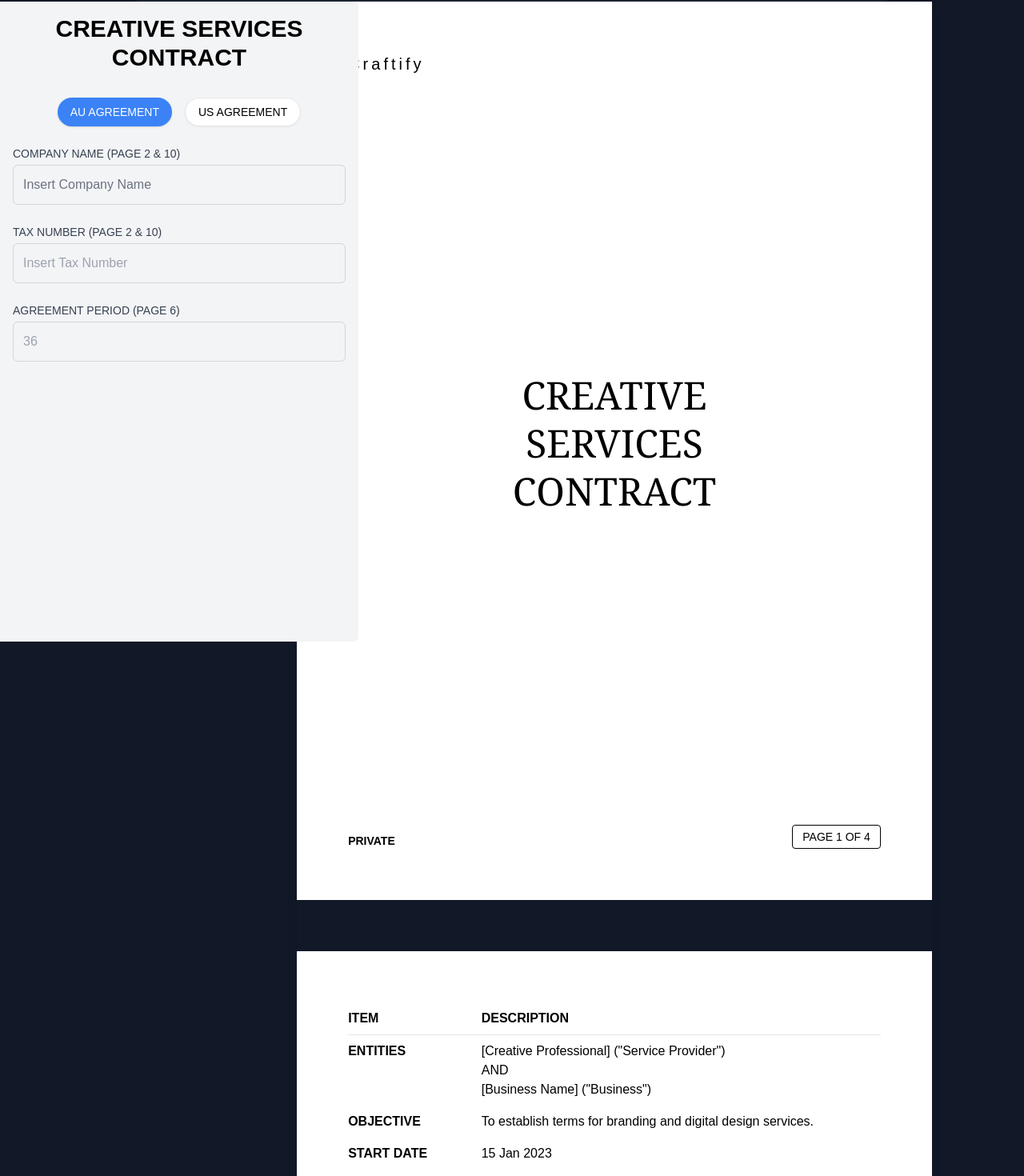
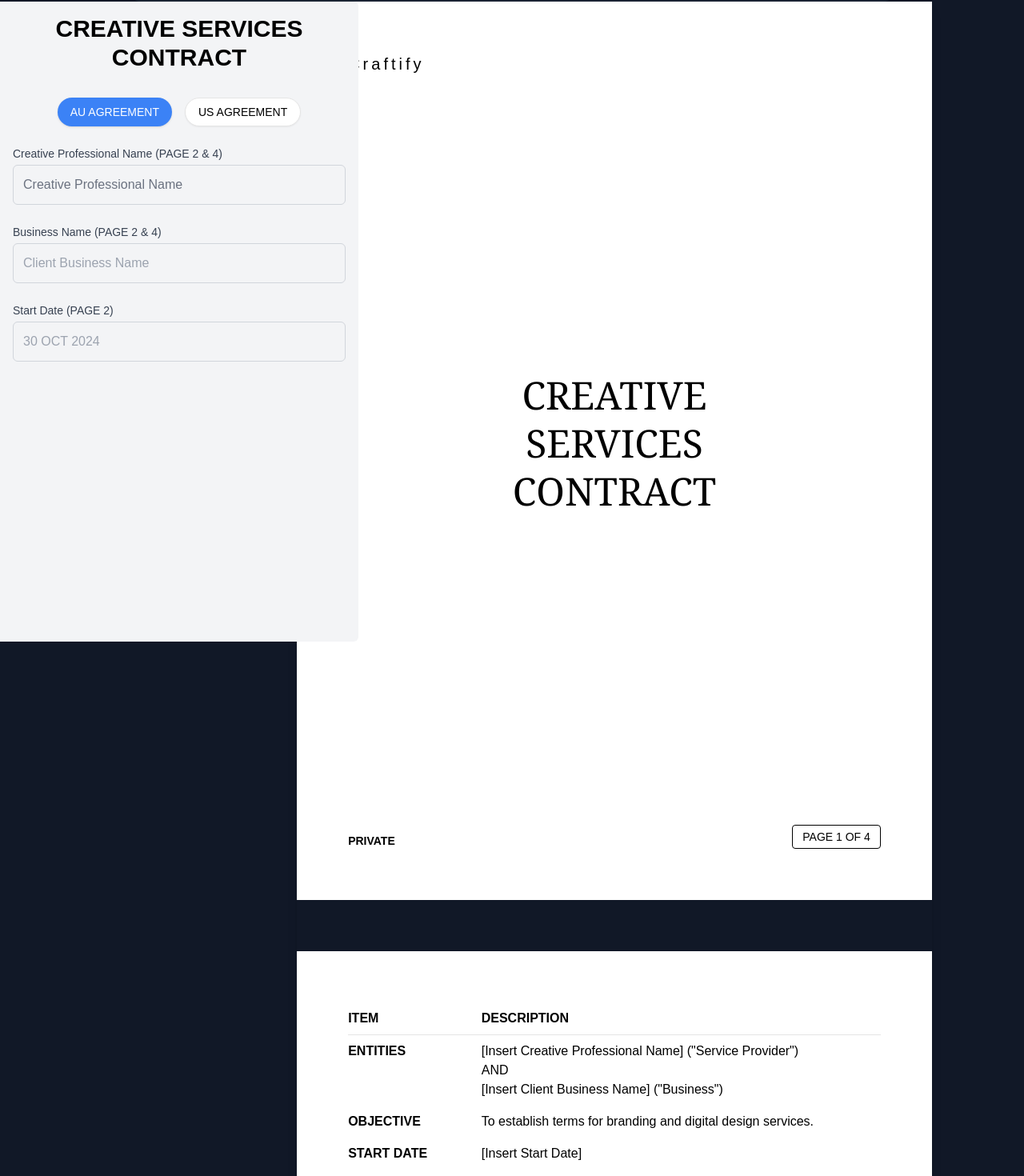
Before and after one commit to hongchan88/pdf-creator-tool-kit, a Next.js app: page /serviceContract in a window 1280 px wide. Shown: the part 62-1532 px from the top of the page at 80% size. Built offline with nearby package versions, Linux system fonts and the light colour scheme.

Commit message:
form , link with zustand

```diff
--- a/src/app/serviceContract/Form/index.tsx
+++ b/src/app/serviceContract/Form/index.tsx
@@ -4,7 +4,7 @@ import { Button } from '@/components/ui/button';
 import { cn } from '@/lib/utils';
 
 const Form: React.FC = () => {
-  const { setData, data } = useProposalStore();
+  const { setData, data, setAgreementCountry } = useProposalStore();
   const [isAUAgreement, setIsAUAgreement] = useState(true);
 
   return (
@@ -16,20 +16,24 @@ const Form: React.FC = () => {
       <div className='flex justify-center space-x-4 mb-8'>
         <Button
           variant={isAUAgreement ? 'default' : 'outline'}
-          onClick={() => setIsAUAgreement(true)}
+          onClick={() => setAgreementCountry('AU', true)}
           className={cn(
             'rounded-full',
-            isAUAgreement ? 'bg-blue-500 text-white' : 'bg-white text-black'
+            data.agreementCountry.AU
+              ? 'bg-blue-500 text-white'
+              : 'bg-white text-black'
           )}
         >
           AU AGREEMENT
         </Button>
         <Button
           variant={!isAUAgreement ? 'default' : 'outline'}
-          onClick={() => setIsAUAgreement(false)}
+          onClick={() => setAgreementCountry('US', true)}
           className={cn(
             'rounded-full',
-            !isAUAgreement ? 'bg-blue-500 text-white' : 'bg-white text-black'
+            data.agreementCountry.US
+              ? 'bg-blue-500 text-white'
+              : 'bg-white text-black'
           )}
         >
           US AGREEMENT
@@ -39,50 +43,46 @@ const Form: React.FC = () => {
       <div className='space-y-6'>
         <div>
           <label className='block text-sm font-medium text-gray-700 mb-1'>
-            COMPANY NAME (PAGE 2 & 10)
+            Creative Professional Name (PAGE 2 & 4)
           </label>
           <input
             type='text'
             className='w-full p-3 border border-gray-300 rounded-md bg-gray-100 text-black placeholder:text-gray-500'
-            value={data.businessName}
-            onChange={(e) => setData('businessName', e.target.value)}
-            placeholder='Insert Company Name'
+            value={data.creativeProfessionalName}
+            onChange={(e) =>
+              setData('creativeProfessionalName', e.target.value)
+            }
+            placeholder='Creative Professional Name'
           />
         </div>
 
         <div>
           <label className='block text-sm font-medium text-gray-700 mb-1'>
-            TAX NUMBER (PAGE 2 & 10)
+            Business Name (PAGE 2 & 4)
           </label>
           <input
             type='text'
             className='w-full p-3 border border-gray-300 rounded-md bg-gray-100'
-            value={data.taxFileNumber}
+            value={data.clientBusinessName}
             onChange={(e) => {
-              const re = /^(?:[0-9]{1,11})?$/;
-              if (re.test(e.target.value)) {
-                setData('taxFileNumber', e.target.value);
-              }
+              setData('clientBusinessName', e.target.value);
             }}
-            placeholder='Insert Tax Number'
+            placeholder='Client Business Name'
           />
         </div>
 
         <div>
           <label className='block text-sm font-medium text-gray-700 mb-1'>
-            AGREEMENT PERIOD (PAGE 6)
+            Start Date (PAGE 2)
           </label>
           <input
             type='text'
             className='w-full p-3 border border-gray-300 rounded-md bg-gray-100'
-            value={data.agreementPeriod}
+            value={data.startDate}
             onChange={(e) => {
-              const re = /^(?:[0-9]{1,2})?$/;
-              if (re.test(e.target.value)) {
-                setData('agreementPeriod', e.target.value);
-              }
+              setData('startDate', e.target.value);
             }}
-            placeholder='36'
+            placeholder='30 OCT 2024'
           />
         </div>
       </div>
--- a/src/app/serviceContract/page.tsx
+++ b/src/app/serviceContract/page.tsx
@@ -3,8 +3,16 @@ import PageLayout from '@/components/PageLayout';
 import useProposalStore from '@/stores/proposalStore';
 import React from 'react';
 import Form from './Form';
+import { start } from 'repl';
 
 const ServiceContract: React.FC = () => {
+  const {
+    creativeProfessionalName,
+    clientBusinessName,
+    startDate,
+
+    agreementCountry,
+  } = useProposalStore((state) => state.data);
   const termsAndConditions = [
     {
       title: 'TERMS AND CONDITIONS',
@@ -61,8 +69,9 @@ const ServiceContract: React.FC = () => {
         },
         {
           title: '11. GOVERNING LAW',
-          content:
-            'This Contract shall be governed by and construed in accordance with the laws of [Jurisdiction].',
+          content: `This Contract shall be governed by and construed in accordance with the laws of ${
+            agreementCountry.AU ? 'Australia' : 'United States'
+          }.`,
         },
         {
           title: '12. ENTIRE AGREEMENT',
@@ -124,11 +133,15 @@ const ServiceContract: React.FC = () => {
                   <tr>
                     <td className='py-2 pr-4 align-top font-bold'>ENTITIES</td>
                     <td className='py-2'>
-                      [Creative Professional] ("Service Provider")
+                      {creativeProfessionalName ||
+                        '[Insert Creative Professional Name]'}{' '}
+                      ("Service Provider")
                       <br />
                       AND
                       <br />
-                      [Business Name] ("Business")
+                      {clientBusinessName ||
+                        '[Insert Client Business Name]'}{' '}
+                      ("Business")
                     </td>
                   </tr>
                   <tr>
@@ -142,7 +155,9 @@ const ServiceContract: React.FC = () => {
                     <td className='py-2 pr-4 align-top font-bold'>
                       START DATE
                     </td>
-                    <td className='py-2'>15 Jan 2023</td>
+                    <td className='py-2'>
+                      {startDate || '[Insert Start Date]'}
+                    </td>
                   </tr>
                   <tr>
                     <td className='py-2 pr-4 align-top font-bold'>
@@ -215,13 +230,18 @@ const ServiceContract: React.FC = () => {
                 <div className='w-1/2 pr-8'>
                   <div className='border-b border-black h-12 mb-2'></div>
                   <p>Business</p>
-                  <p>[Business Name]</p>
+                  <p>
+                    {clientBusinessName || '[Insert Client Business Name]'}{' '}
+                  </p>
                   <p>Date: _________________</p>
                 </div>
                 <div className='w-1/2 pl-8'>
                   <div className='border-b border-black h-12 mb-2'></div>
                   <p>Service Provider</p>
-                  <p>[Creative Professional Name]</p>
+                  <p>
+                    {creativeProfessionalName ||
+                      '[Insert Creative Professional Name]'}{' '}
+                  </p>
                   <p>Date: _________________</p>
                 </div>
               </div>
--- a/src/stores/proposalStore.ts
+++ b/src/stores/proposalStore.ts
@@ -2,15 +2,16 @@ import { create } from 'zustand';
 
 interface ProposalState {
   data: {
-    businessName: string;
-    taxFileNumber: string;
-    agreementPeriod: string;
+    creativeProfessionalName: string;
+    clientBusinessName: string;
+    startDate: string;
     agreementCountry: {
       AU: boolean;
       US: boolean;
     };
   };
   setData: (key: string, value: any) => void;
+  setAgreementCountry: (country: string, value: boolean) => void;
   exportPDF: () => void;
   isDrawerOpen: boolean;
   setIsDrawerOpen: (isOpen: boolean) => void;
@@ -18,9 +19,9 @@ interface ProposalState {
 
 export const useProposalStore = create<ProposalState>((set) => ({
   data: {
-    businessName: '',
-    taxFileNumber: '',
-    agreementPeriod: '',
+    creativeProfessionalName: '',
+    clientBusinessName: '',
+    startDate: '',
 
     agreementCountry: {
       AU: true,
@@ -29,6 +30,16 @@ export const useProposalStore = create<ProposalState>((set) => ({
   },
   isDrawerOpen: false,
   setIsDrawerOpen: (isOpen) => set({ isDrawerOpen: isOpen }),
+  setAgreementCountry: (country: string, value: boolean) =>
+    set((state) => ({
+      data: {
+        ...state.data,
+        agreementCountry: {
+          AU: country === 'AU' ? value : false,
+          US: country === 'US' ? value : false,
+        },
+      },
+    })),
   setData: (key, value) =>
     set((state) => ({
       data: { ...state.data, [key]: value },
```
